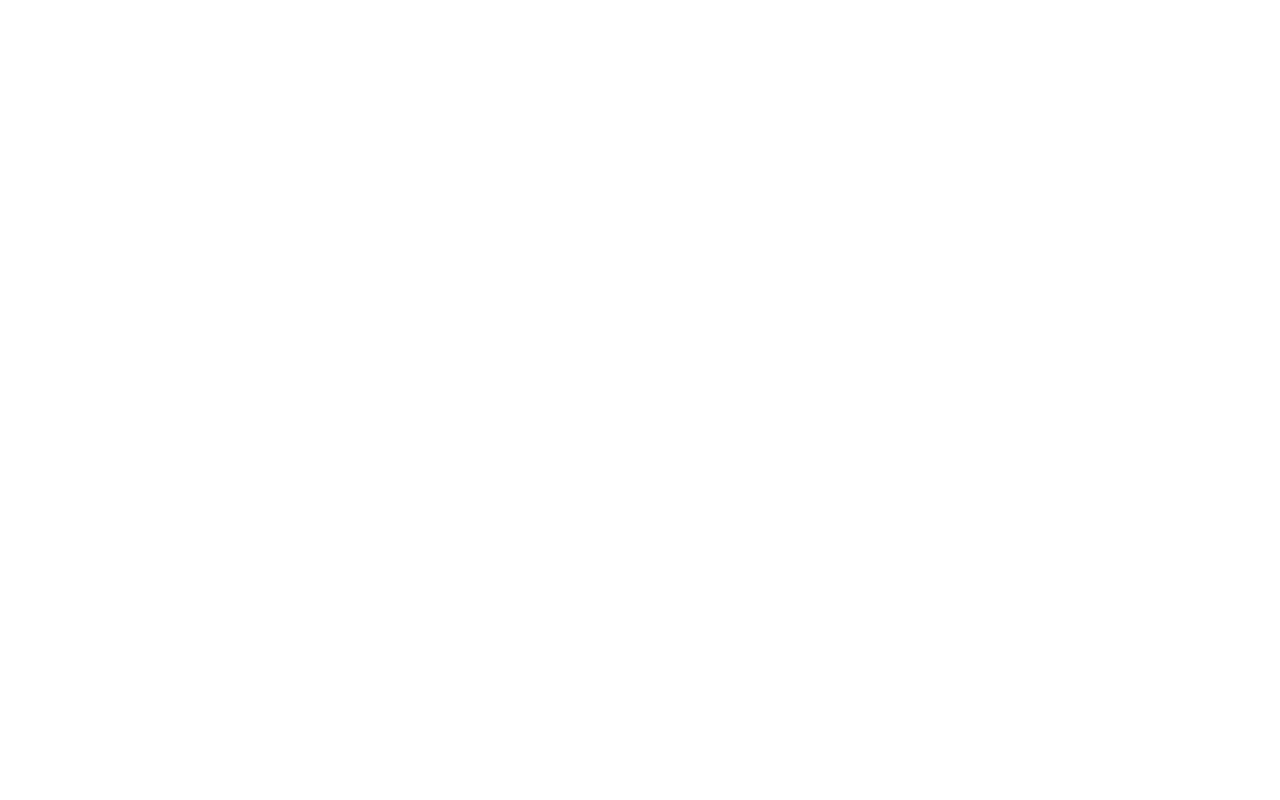
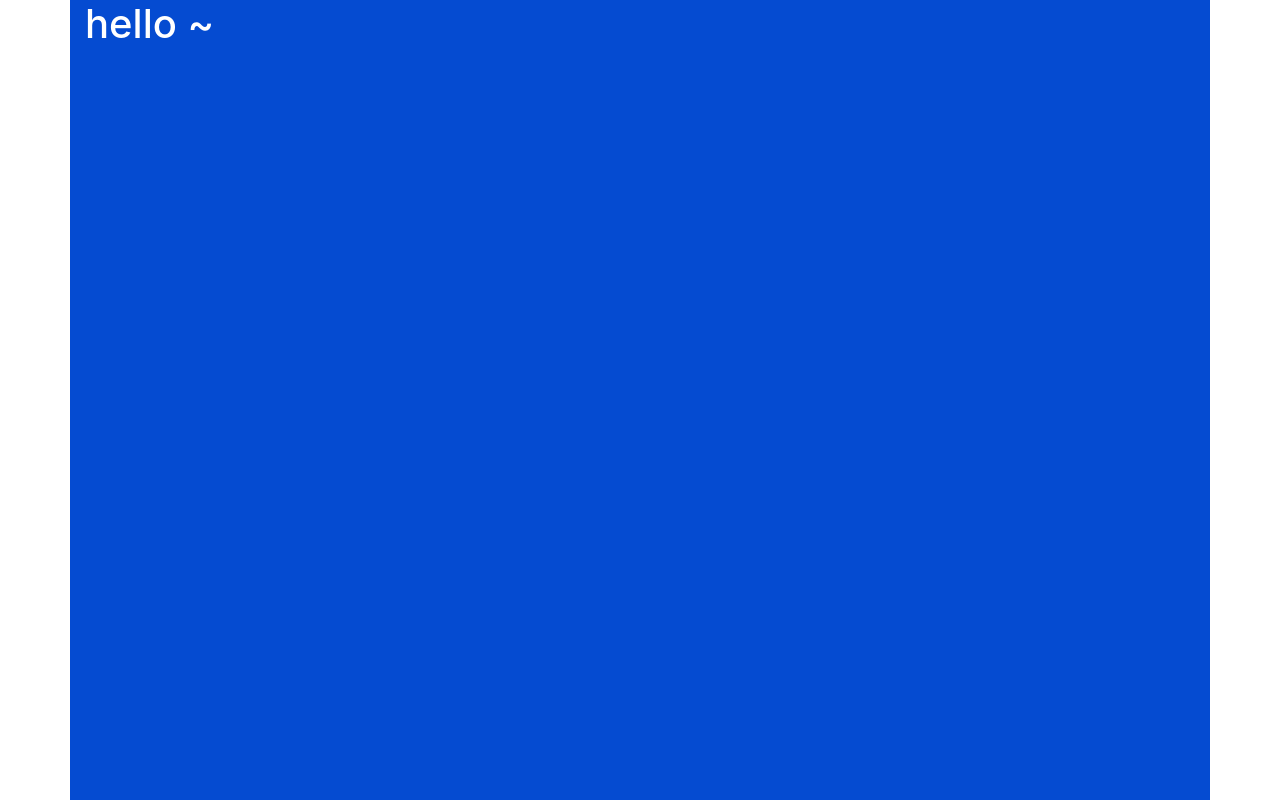
Before and after one commit to ninghao/ninghao-bootstrap-4, a website: page index.html in a window 1280 px wide. Drawn offline with nearby package versions, Linux system fonts and the light colour scheme.

Commit message:
布局页面：Container

```diff
--- a/index.html
+++ b/index.html
@@ -14,5 +14,9 @@
 </head>
 <body>
 
+  <div class="container demo">
+    <h1>hello ~</h1>
+  </div>
+
 </body>
 </html>
--- a/style.css
+++ b/style.css
@@ -0,0 +1,6 @@
+.container.demo {
+  background: #054bd1;
+  height: 100vh;
+  color: white;
+  -webkit-font-smoothing: antialiased;
+}
```
